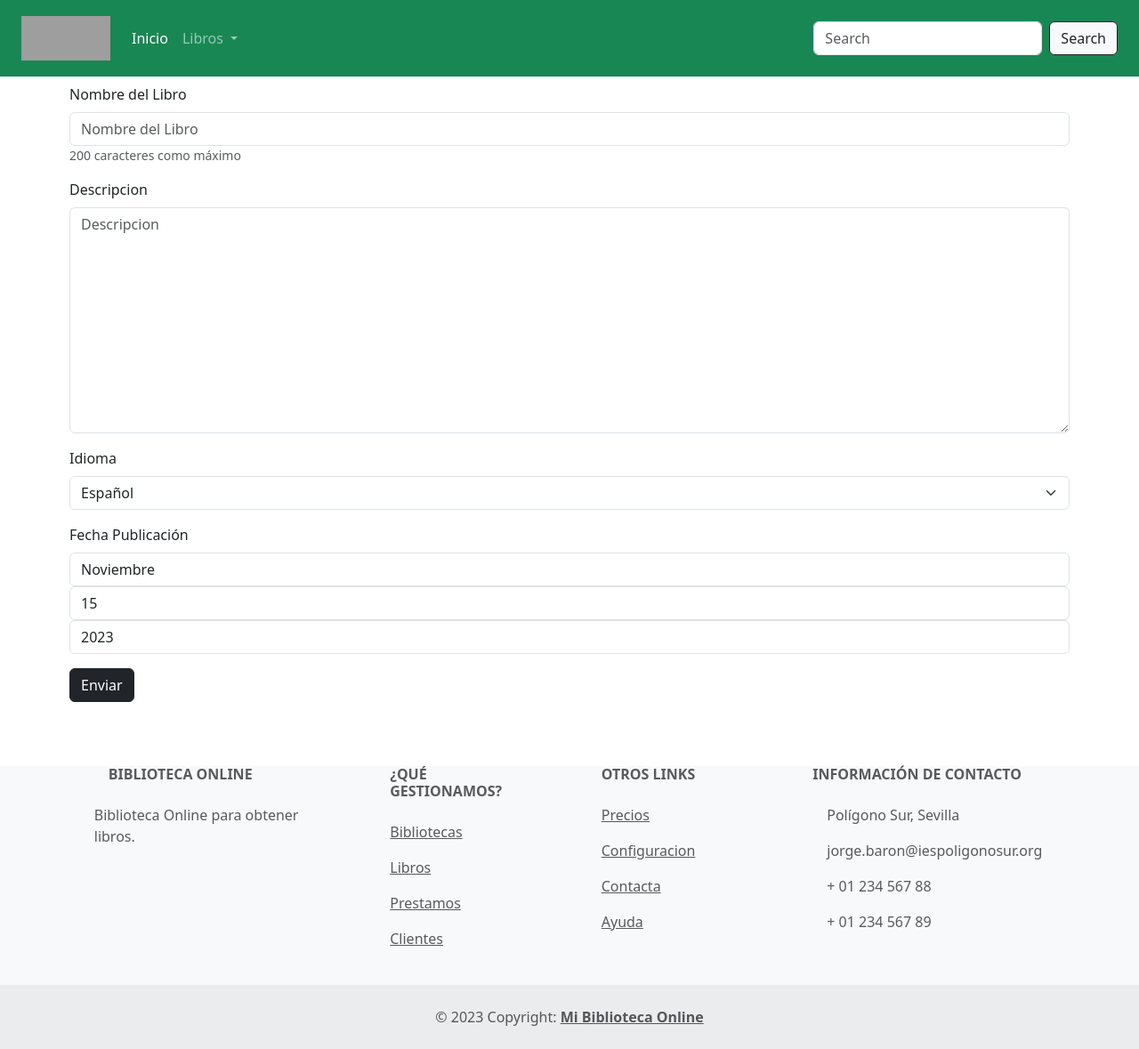
After one commit to Gabbies20/Biblioteca, a Django app: page /create in a window 1280 px wide. The commit adds this page. Shown: the whole page at 89% size. Run offline with Django 3.2, Linux system fonts and the light colour scheme; some libraries are stand-ins or nearby versions; grey boxes are pictures that could not be loaded.

Commit message:
Modificacion de Biblioteca con HTML

```diff
--- /dev/null
+++ b/biblioteca/forms.py
@@ -0,0 +1,44 @@
+from django import forms
+from django.forms import ModelForm
+from .models import *
+from datetime import date
+import datetime
+
+class LibroForm(forms.Form):
+    #Definimos un campo de tipo Texto para el nombre
+    nombre = forms.CharField(label="Nombre del Libro",
+                             required=True,
+                             max_length=200,
+                             help_text="200 caracteres como máximo")
+
+    #Definimos un campo de Tipo Textarea para la descripcion
+    descripcion = forms.CharField(label="Descripcion",
+                                  required=False,
+                                  widget=forms.Textarea())
+
+    #Definimos un campo de Tipo Fecha para la fecha de publicación
+    fecha_publicacion = forms.DateField(label="Fecha Publicación",
+                                        initial=datetime.date.today,
+                                        widget= forms.SelectDateWidget()
+                                        )
+
+    #Definimos un campo Select para seleccionar el Idioma
+    idioma = forms.ChoiceField(choices=Libro.IDIOMAS,
+                               initial="ES")
+
+    #Definimos un campo Select para seleccionar una biblioteca que es una relacion ManyToOne
+    bibliotecasDisponibles = Biblioteca.objects.all()
+    biblioteca = forms.ModelChoiceField(
+            queryset=bibliotecasDisponibles,
+            widget=forms.Select,
+            required=True,
+            empty_label="Ninguna"
+    )
+
+     #Definimos un campo Select Múltiple para seleccionar autores en una relación ManyToMany
+    autoresDisponibles = Autor.objects.all()
+    autores = forms.ModelMultipleChoiceField(
+        queryset= autoresDisponibles,
+        required=True,
+        help_text="Mantén pulsada la tecla control para seleccionar varios elementos"
+    )
--- a/biblioteca/templates/biblioteca/index.html
+++ b/biblioteca/templates/biblioteca/index.html
@@ -8,6 +8,7 @@
             <li> <a href="{% url 'listar_clientes' %}"> Clientes</a></li>
             <li> <a href="{% url 'listar_bibliotecas' %}"> Bibliotecas</a></li>
             <li><a href="{% url 'dame_libros_biblioteca' 12 'life' %}">Ver libros bibilioteca con filtro</a></li>
+            <li><a href="{% url 'create' %}">Formulario</a></li>
         </ul>
     </body>
 </html>
--- /dev/null
+++ b/biblioteca/templates/estructura/menu.html
@@ -0,0 +1,45 @@
+{% load static %}
+
+<nav class="navbar navbar-expand-lg navbar-dark bg-success px-4">
+    <a class="navbar-brand" href="#">
+      <img src="{% static  'imagenes/logo.png' %}"
+          alt="" width="100" height="50"
+          class="d-inline-block align-text-middle">
+    </a>
+    <button class="navbar-toggler" type="button"
+      data-bs-toggle="collapse"
+      data-bs-target="#accionesBiblioteca"
+      aria-controls="navbarAccionesBiblioteca"
+      aria-expanded="false"
+      aria-label="Toggle navigation">
+      <span class="navbar-toggler-icon"></span>
+    </button>
+    <div class="collapse navbar-collapse" id="accionesBiblioteca">
+      <ul class="navbar-nav me-auto mb-2 mb-lg-0">
+        <li class="nav-item">
+          <a class="nav-link active" aria-current="page" href="{% url 'index' %}">Inicio</a>
+        </li>
+
+        <li class="nav-item dropdown">
+          <a class="nav-link dropdown-toggle" href="#"
+              id="accionesLibrosLink"
+              role="button"
+              data-bs-toggle="dropdown"
+              aria-expanded="false">
+            Libros
+          </a>
+          <ul class="dropdown-menu" aria-labelledby="accionesLibrosLink">
+            <li><a class="dropdown-item" href="">Ver Libros</a></li>
+            <li><a class="dropdown-item" href="">Crear Libro</a></li>
+            <li><a class="dropdown-item" href="">Busqueda Avanzada de Libro</a></li>
+          </ul>
+        </li>
+      </ul>
+
+      <form action="" class="d-flex mt-3" role="search" method="GET">
+        <input name="textoBusqueda" class="form-control me-2" type="search" placeholder="Search" aria-label="Search">
+        <button class="btn btn-light btn-outline-dark" type="submit">Search</button>
+      </form>
+
+    </div>
+</nav>
--- /dev/null
+++ b/biblioteca/templates/estructura/pie.html
@@ -0,0 +1,76 @@
+<footer class="text-center text-lg-start bg-light text-muted ">
+    <section class="">
+      <div class="container text-center text-md-start mt-5">
+
+        <div class="row mt-3">
+
+          <div class="col-md-3 col-lg-4 col-xl-3 mx-auto mb-4">
+            <h6 class="text-uppercase fw-bold mb-4">
+              <i class="fas fa-gem me-3"></i>Biblioteca Online
+            </h6>
+            <p>
+              Biblioteca Online para obtener libros.
+            </p>
+          </div>
+
+          <div class="col-md-2 col-lg-2 col-xl-2 mx-auto mb-4">
+
+            <h6 class="text-uppercase fw-bold mb-4">
+              ¿Qué gestionamos?
+            </h6>
+            <p>
+              <a href="#!" class="text-reset">Bibliotecas</a>
+            </p>
+            <p>
+              <a href="#!" class="text-reset">Libros</a>
+            </p>
+            <p>
+              <a href="#!" class="text-reset">Prestamos</a>
+            </p>
+            <p>
+              <a href="#!" class="text-reset">Clientes</a>
+            </p>
+          </div>
+
+
+
+          <div class="col-md-3 col-lg-2 col-xl-2 mx-auto mb-4">
+
+            <h6 class="text-uppercase fw-bold mb-4">
+             Otros Links
+            </h6>
+            <p>
+              <a href="#!" class="text-reset">Precios</a>
+            </p>
+            <p>
+              <a href="#!" class="text-reset">Configuracion</a>
+            </p>
+            <p>
+              <a href="#!" class="text-reset">Contacta</a>
+            </p>
+            <p>
+              <a href="#!" class="text-reset">Ayuda</a>
+            </p>
+          </div>
+
+          <div class="col-md-4 col-lg-3 col-xl-3 mx-auto mb-md-0 mb-4">
+
+            <h6 class="text-uppercase fw-bold mb-4">Información de Contacto</h6>
+            <p><i class="fas fa-home me-3"></i>Polígono Sur, Sevilla</p>
+            <p>
+              <i class="fas fa-envelope me-3"></i>
+              jorge.baron@iespoligonosur.org
+            </p>
+            <p><i class="fas fa-phone me-3"></i> + 01 234 567 88</p>
+            <p><i class="fas fa-print me-3"></i> + 01 234 567 89</p>
+          </div>
+        </div>
+      </div>
+    </section>
+
+    <div class="text-center p-4" style="background-color: rgba(0, 0, 0, 0.05);">
+      © 2023 Copyright:
+      <a class="text-reset fw-bold" href="{% url 'index' %}">Mi Biblioteca Online</a>
+    </div>
+
+  </footer>
--- /dev/null
+++ b/biblioteca/templates/estructura/principal.html
@@ -0,0 +1,28 @@
+<html lang="es">
+    <head>
+        <meta charset="utf-8">
+        <meta name="viewport" content="width=device-width, initial-scale=1">
+
+        <title>Mi biblioteca Online</title>
+
+        {% load static %}
+        {% load bootstrap5 %}
+        {% bootstrap_css %}
+
+        {% block cabecera_extra %}
+        {% endblock %}
+
+    </head>
+    <body>
+
+        {% include 'estructura/menu.html' %}
+
+        <div class="container p-2">
+
+            {% block contenido %}
+            {% endblock %}
+        </div>
+        {% include 'estructura/pie.html' %}
+        {% bootstrap_javascript %}
+    </body>
+</html>
--- /dev/null
+++ b/biblioteca/templates/libro/create2.html
@@ -0,0 +1,27 @@
+{% extends "estructura/principal.html" %}
+
+{% block contenido %}
+
+{% load bootstrap5 %}
+
+<form action = "" method= "post">
+    {% load bootstrap5 %}
+    {%csrf_token%}
+
+    <div class="">
+        {% bootstrap_field formulario.nombre %}
+    </div>
+    <div class="">
+        {% bootstrap_field formulario.descripcion %}
+    </div>
+    <div class="">
+        {% bootstrap_field formulario.idioma %}
+    </div>
+    <div class="">
+        {% bootstrap_field formulario.fecha_publicacion %}
+    </div>
+
+    <button type="submit" class="btn btn-dark">Enviar</button>
+</form>
+
+{% endblock%}
--- a/biblioteca/urls.py
+++ b/biblioteca/urls.py
@@ -12,4 +12,5 @@ urlpatterns = [
     path('biblioteca/<int:id_biblioteca>/libros/<str:texto_libro>',views.dame_libros_biblioteca,name='dame_libros_biblioteca'),
     path('ultimo-cliente-libro/<int:libro>',views.dame_ultimo_cliente_libro,name='ultimo_cliente_libro'),
     re_path('^filtro[0-9]$',views.libros_no_prestados,name='libros_no_prestados'),
+    path('create',views.libro_create,name='create')
 ]
--- a/biblioteca/views.py
+++ b/biblioteca/views.py
@@ -2,6 +2,7 @@ from django.shortcuts import render
 from .models import Libro,Cliente,Biblioteca
 from django.db.models import Q
 from django.views.defaults import page_not_found
+from .forms import *
 
 
 # Create your views here.
@@ -53,3 +54,7 @@ def libros_no_prestados(request):
 
 def mi_error_404(request,exception=None):
     return render(request, 'errores/404.html',None,None,404)
+
+def libro_create(request):
+    formulario = LibroForm()
+    return render( request,'libro/create2.html',{'formulario':formulario})
--- a/mysite/settings.py
+++ b/mysite/settings.py
@@ -39,6 +39,8 @@ INSTALLED_APPS = [
     'django.contrib.staticfiles',
     'biblioteca',
     'django_seed',
+    'bootstrap5',
+    'django_bootstrap_icons',
 ]
 
 MIDDLEWARE = [
--- a/requirements.txt
+++ b/requirements.txt
@@ -1,3 +1,5 @@
-Django~=3.2.10
+Django~=4.2.7
 django-seed~=0.3.1
 psycopg2-binary~=2.9.9
+django-bootstrap-v5~=1.0.11
+django-bootstrap-icons~=0.8.6
```
Also changed, not shown: biblioteca/templates/libro/create.html (added, +15 -0 lines), db.sqlite3.
